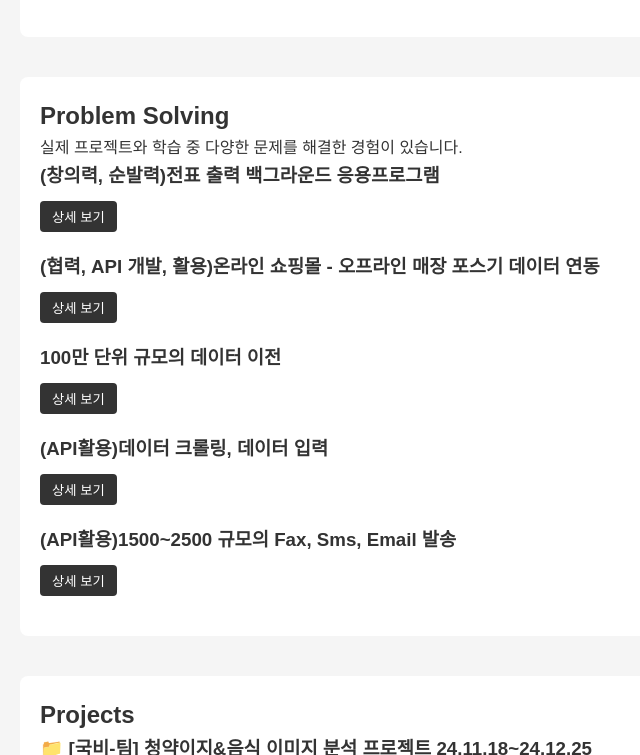
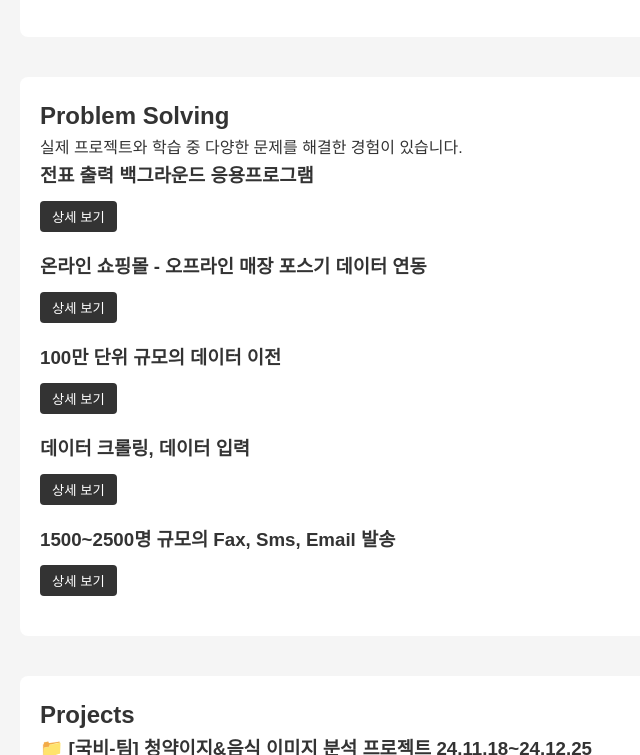
Before and after one commit to mmparksb/portfolio, a plain HTML site: page index.html in a window 1280 px wide. Shown: the part 696-1451 px from the top of the page, without its empty margins (0-640 px from the left). Drawn offline with Linux system fonts and the light colour scheme.

Commit message:
텍스트 수정

```diff
--- a/index.html
+++ b/index.html
@@ -51,7 +51,7 @@
     <p>실제 프로젝트와 학습 중 다양한 문제를 해결한 경험이 있습니다.</p>
 
     <div class="problem-item">
-      <h3>(창의력, 순발력)전표 출력 백그라운드 응용프로그램</h3>
+      <h3>전표 출력 백그라운드 응용프로그램</h3>
       <button class="toggle-btn">상세 보기</button>
       <div class="problem-details hidden">
         <p>
@@ -72,7 +72,7 @@
     </div>
 
     <div class="problem-item">
-      <h3>(협력, API 개발, 활용)온라인 쇼핑몰 - 오프라인 매장 포스기 데이터 연동</h3>
+      <h3>온라인 쇼핑몰 - 오프라인 매장 포스기 데이터 연동</h3>
       <button class="toggle-btn">상세 보기</button>
       <div class="problem-details hidden">
         <p>
@@ -105,7 +105,7 @@
     </div>
 
     <div class="problem-item">
-      <h3>(API활용)데이터 크롤링, 데이터 입력</h3>
+      <h3>데이터 크롤링, 데이터 입력</h3>
       <button class="toggle-btn">상세 보기</button>
       <div class="problem-details hidden">
         <p>
@@ -126,7 +126,7 @@
     </div>
 
     <div class="problem-item">
-      <h3>(API활용)1500~2500 규모의 Fax, Sms, Email 발송</h3>
+      <h3>1500~2500명 규모의 Fax, Sms, Email 발송</h3>
       <button class="toggle-btn">상세 보기</button>
       <div class="problem-details hidden">
         <p>
```
